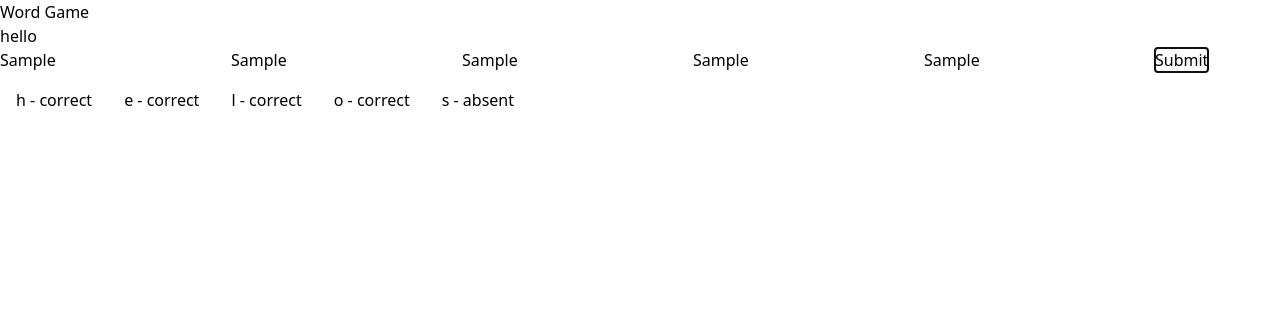
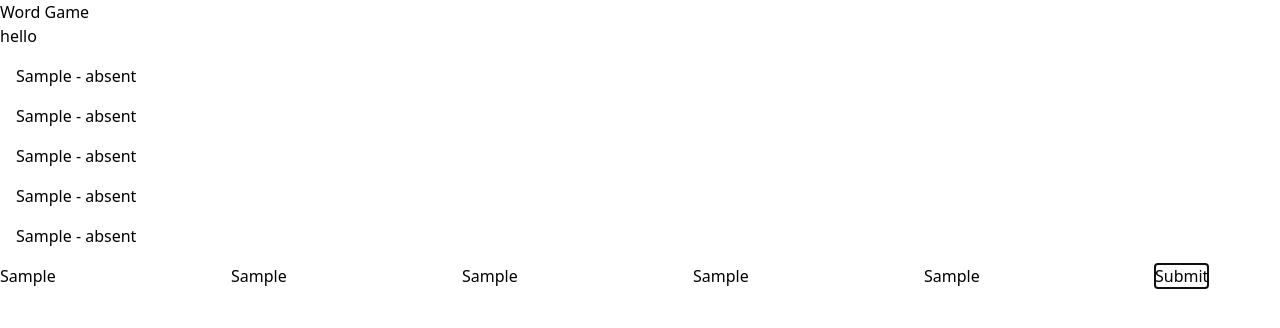
Before and after one commit to timjquigg/word-game, a Next.js app: page / in a window 1280 px wide. Both pictures are taken after typing "Sample", "Sample", "Sample", "Sample", "Sample" into the empty fields and a click on the button "Submit". Shown: the top 328 px of the page. Built offline with nearby package versions, Linux system fonts and the light colour scheme.

Commit message:
Add basic functionality. User can enter a word and game will check word and update output

```diff
--- a/app/page.tsx
+++ b/app/page.tsx
@@ -1,27 +1,21 @@
 import { Inter } from "next/font/google";
 const inter = Inter({ subsets: ["latin"] });
 
-import checkWord from "@/helpers/checkWord";
 import Search from "@/components/search";
+import AttemptsProvider from "@/providers/attemptsProvider";
+import Attempts from "@/components/attempts";
 
 export default function Home() {
   const target = "hello";
-  const check = checkWord("helos", "helo");
 
-  const checkMap = check.map((el, index) => {
-    return (
-      <div key={index}>
-        <p style={{ margin: "1rem" }}>
-          {Object.keys(el)} - {Object.values(el)}
-        </p>
-      </div>
-    );
-  });
   return (
-    <main>
-      <p>{target}</p>
-      <Search />
-      <div style={{ display: "flex" }}>{checkMap}</div>
-    </main>
+    <AttemptsProvider>
+      <main>
+        <p>{target}</p>
+        <Attempts />
+        <Search />
+        {/* <div style={{ display: "flex" }}>{checkMap}</div> */}
+      </main>
+    </AttemptsProvider>
   );
 }
--- /dev/null
+++ b/components/attempts/index.tsx
@@ -0,0 +1,22 @@
+"use client";
+import { attemptsContext } from "@/providers/attemptsProvider";
+import { useContext } from "react";
+
+export default function Attempts() {
+  const { attempts } = useContext(attemptsContext);
+
+  const attemptList = attempts.map((el, i) => {
+    const attempt = el.map((el, j) => {
+      return (
+        <div key={`${i}${j}`}>
+          <p style={{ margin: "1rem" }}>
+            {Object.keys(el)} - {Object.values(el)}
+          </p>
+        </div>
+      );
+    });
+    return <div key={i}>{attempt}</div>;
+  });
+
+  return <div>{attemptList}</div>;
+}
--- a/components/search/index.tsx
+++ b/components/search/index.tsx
@@ -11,8 +11,10 @@ export default function Search() {
 
   return (
     <>
-      <InputProvider>{searchSquares}</InputProvider>
-      <SubmitButton>Submit</SubmitButton>
+      <InputProvider>
+        {searchSquares}
+        <SubmitButton>Submit</SubmitButton>
+      </InputProvider>
     </>
   );
 }
--- a/components/search/searchSquare.tsx
+++ b/components/search/searchSquare.tsx
@@ -7,11 +7,12 @@ type Props = {
 };
 
 export default function SearchSquare(props: Props) {
-  const [value, setValue] = useState("");
-  const { focus, updateFocus } = useContext(inputContext);
+  const { focus, input, updateFocus, updateinput } = useContext(inputContext);
+  const [value, setValue] = useState(input[props.id]);
 
-  const handleChange = (input: string) => {
-    setValue(input);
+  const handleChange = (val: string) => {
+    setValue(val);
+    updateinput(props.id, val);
     updateFocus(props.id + 1);
   };
 
--- a/components/search/submitButton.tsx
+++ b/components/search/submitButton.tsx
@@ -1,12 +1,19 @@
 "use client";
+
+import { inputContext } from "@/providers/inputProvider";
+import { useContext } from "react";
 
 type Props = {
   children?: string;
 };
 
 export default function SubmitButton(props: Props) {
+  const { submitInput } = useContext(inputContext);
+
   const handleClick = () => {
-    //
+    console.log("submit");
+    // submitInput(["h", "e", "l", "p", "s"], "hello");
+    submitInput();
   };
 
   return (
--- a/helpers/checkWord.ts
+++ b/helpers/checkWord.ts
@@ -1,28 +1,23 @@
-type letterCheck = {
-  [key: string]: "correct" | "absent" | "present";
-};
-
 export default function checkWord(
-  guess: string,
+  guess: string[],
   target: string
-): letterCheck[] {
-  const guessArr = guess.split("");
+): LetterCheck[] {
   const targetArr = target.split("");
-  const response: letterCheck[] = [];
-  guessArr.forEach((letter, index) => {
+  const response: LetterCheck[] = [];
+  guess.forEach((letter, index) => {
     if (targetArr[index] === letter) {
-      const result: letterCheck = {};
+      const result: LetterCheck = {};
       result[letter] = "correct";
       response.push(result);
       return;
     }
     if (targetArr.indexOf(letter) < 0) {
-      const result: letterCheck = {};
+      const result: LetterCheck = {};
       result[letter] = "absent";
       response.push(result);
       return;
     }
-    const result: letterCheck = {};
+    const result: LetterCheck = {};
     result[letter] = "present";
     response.push(result);
     return;
--- /dev/null
+++ b/providers/attemptsProvider.tsx
@@ -0,0 +1,38 @@
+"use client";
+import checkWord from "@/helpers/checkWord";
+import { createContext, useState } from "react";
+
+type Props = {
+  children?: React.ReactNode;
+};
+
+interface AttemptsContext {
+  attempts: LetterCheck[][];
+  updateAttempts: (guess: string[], target: string) => void;
+}
+
+export const attemptsContext = createContext<AttemptsContext>({
+  attempts: [],
+  updateAttempts: () => {},
+});
+
+export default function AttemptsProvider(props: Props) {
+  const [attempts, setAttempts] = useState<LetterCheck[][]>([]);
+
+  const updateAttempts = (guess: string[], target: string) => {
+    const attempt = checkWord(guess, target);
+    setAttempts((prev) => {
+      const newAttempts = [...prev];
+      newAttempts.push(attempt);
+      return newAttempts;
+    });
+  };
+
+  const providerData = { attempts, updateAttempts };
+
+  return (
+    <attemptsContext.Provider value={providerData}>
+      {props.children}
+    </attemptsContext.Provider>
+  );
+}
--- a/providers/inputProvider.tsx
+++ b/providers/inputProvider.tsx
@@ -1,25 +1,55 @@
 "use client";
-import { createContext, useEffect, useState } from "react";
+import { createContext, useContext, useEffect, useState } from "react";
+import { attemptsContext } from "./attemptsProvider";
 
 type Props = {
   children?: React.ReactNode;
 };
 
-type InputContextType = {
+interface InputContext {
   focus: number;
-  updateFocus: (number) => void;
-};
+  input: string[];
+  updateFocus: (id: number) => void;
+  updateinput: (id: number, letter: string) => void;
+  submitInput: (guess?: string[], target?: string) => void;
+}
 
-export const inputContext = createContext<InputContextType>({
+export const inputContext = createContext<InputContext>({
   focus: 0,
+  input: [],
   updateFocus: () => {},
+  updateinput: () => {},
+  submitInput: () => {},
 });
 
 export default function InputProvider(props: Props) {
   const [focus, setFocus] = useState(0);
+  const [input, setinput] = useState<string[]>(Array(5).fill(""));
+  const { updateAttempts } = useContext(attemptsContext);
+
+  const answer = "hello";
 
   const updateFocus = (id: number) => {
     setFocus(id);
+  };
+
+  const updateinput = (id: number, letter: string) => {
+    setinput((prev) => {
+      const newinput = [...prev];
+      newinput[id] = letter;
+      return newinput;
+    });
+  };
+
+  // const submitInput = (guess: string[], target: string) => {
+  const submitInput = (guess?: string[], target?: string) => {
+    if (guess === undefined) {
+      guess = input;
+    }
+    if (target === undefined) {
+      target = answer;
+    }
+    updateAttempts(guess, target);
   };
 
   useEffect(() => {
@@ -31,7 +61,7 @@ export default function InputProvider(props: Props) {
     document.getElementById("submit")?.focus();
   }, [focus]);
 
-  const providerData = { focus, updateFocus };
+  const providerData = { focus, input, updateFocus, updateinput, submitInput };
 
   return (
     <inputContext.Provider value={providerData}>
--- /dev/null
+++ b/types.d.ts
@@ -0,0 +1,3 @@
+type LetterCheck = {
+  [key: string]: "correct" | "absent" | "present";
+};
```
